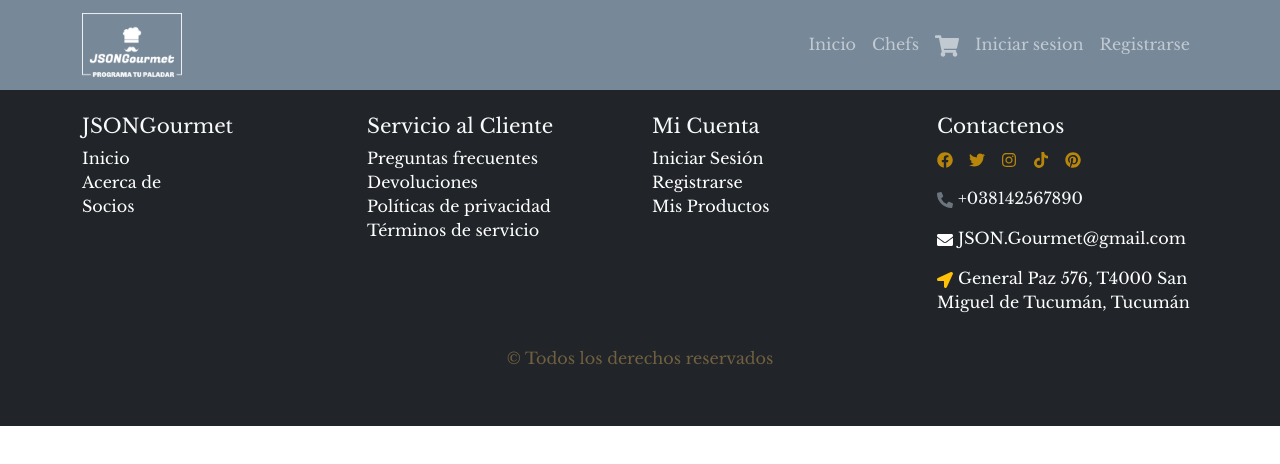
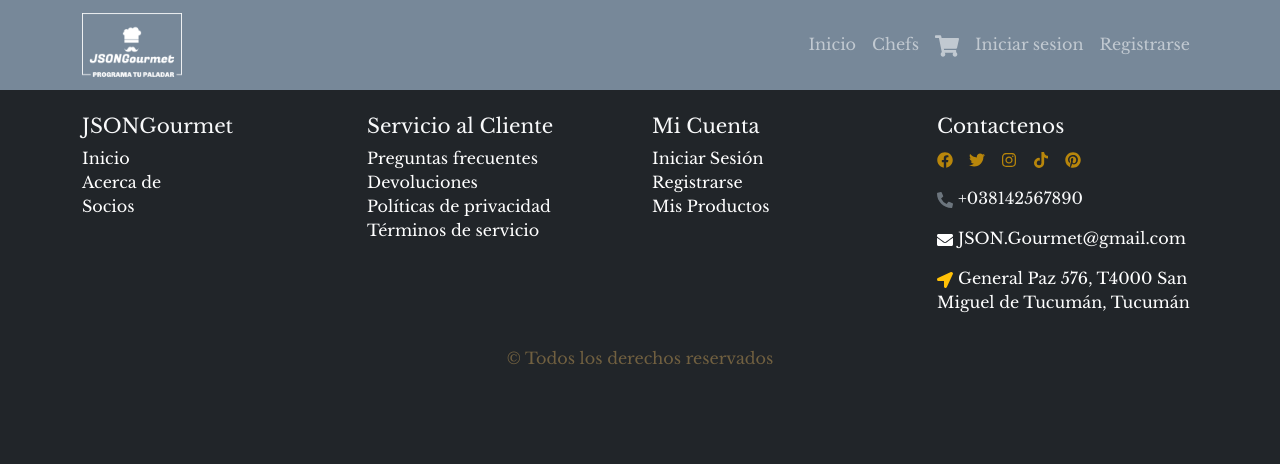
Before and after one commit to joaquin-fuentes/ProyectoFinal-Grupo3, a React (Vite) app: page /usuarios/editar/1 in a window 1280 px wide. Shown: the top 464 px of the page. Built offline with nearby package versions, Linux system fonts and the light colour scheme; no server answers; a web font is replaced by a local one.

Commit message:
Corrigiendo scroll horizontal en la pagina

```diff
--- a/src/components/common/Footer.jsx
+++ b/src/components/common/Footer.jsx
@@ -9,7 +9,7 @@ const Footer = () => {
   const urlGoogle = "https://www.google.com/maps/search/?api=1&query=General+Paz+576%2C+T4000+San+Miguel+de+Tucumán%2C+Tucumán";
 
   return (
-    <footer className="bg-dark text-light py-4">
+    <footer className="bg-dark text-light py-4 mainSection">
       <Container>
         <Row>
           <Col md={3}>
```
